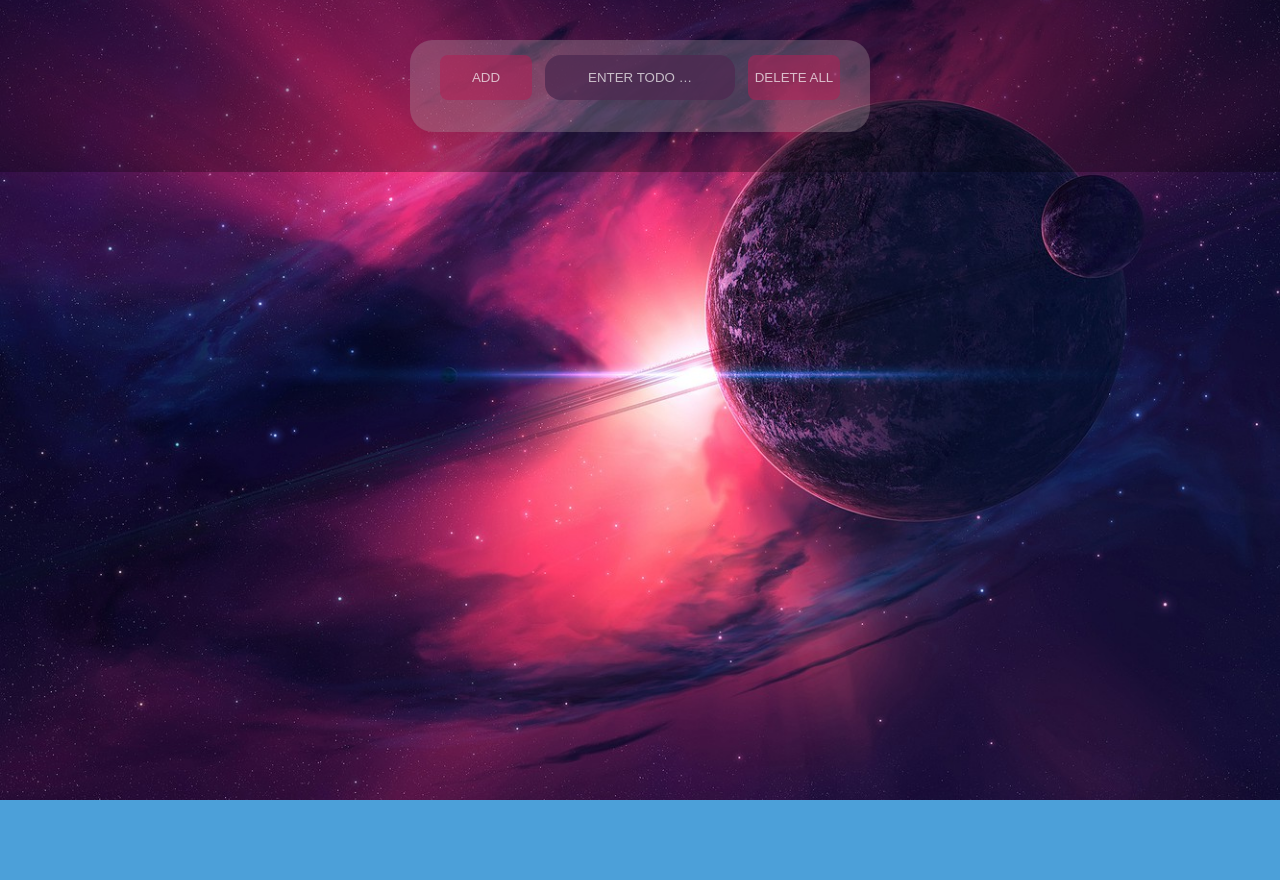
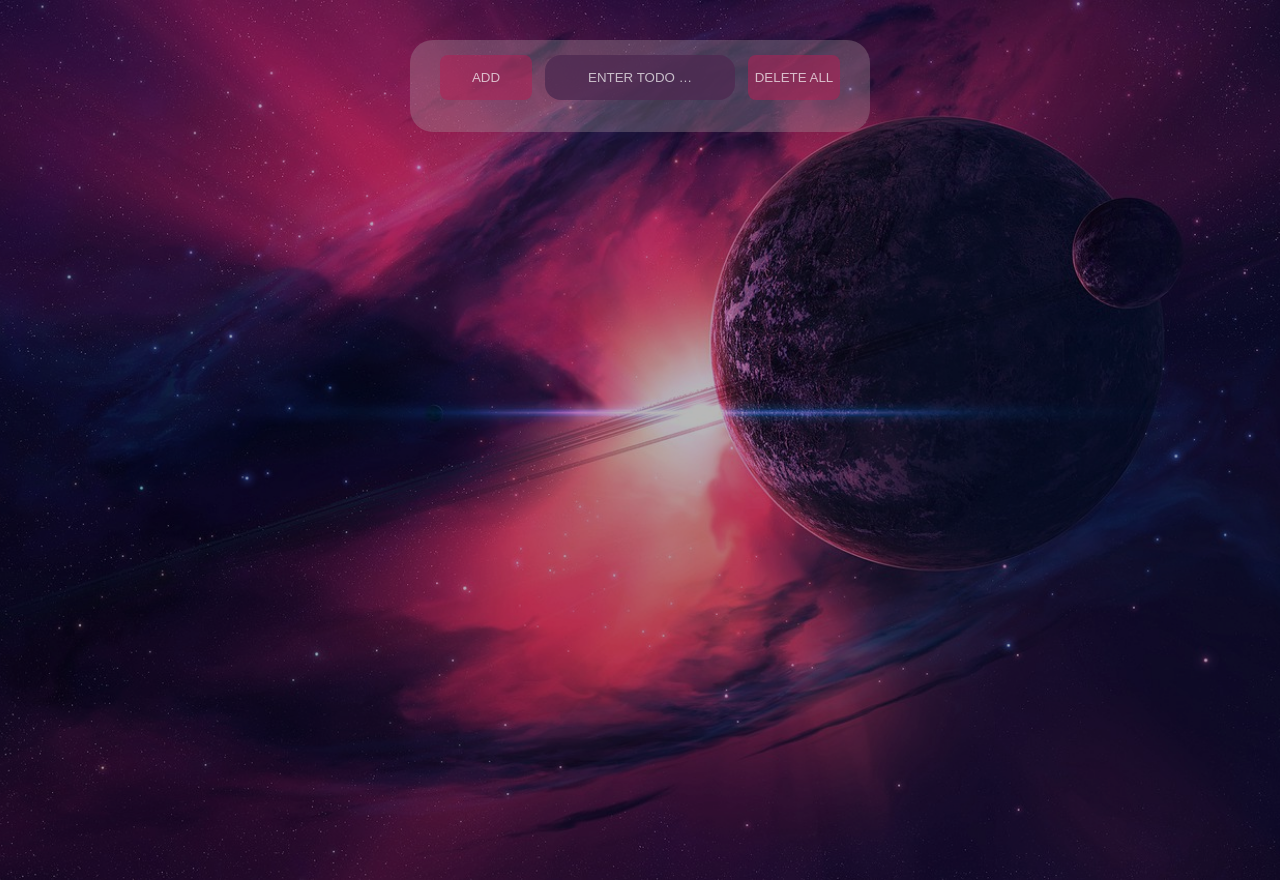
Before and after one commit to NATASHAmedvedeva95/Todo-list, a plain HTML site: page index.html in a window 1280 px wide. Before the commit the page ends 800 px from the top, so only its background shows below. Drawn offline with Linux system fonts and the light colour scheme.

Commit message:
Update style.css

```diff
--- a/style.css
+++ b/style.css
@@ -3,15 +3,21 @@
   padding: 0;
 }
 body{
-  background: url(planeta-kosmos-rozovyi-fon-art.png);
-  background-color: rgba(0, 120, 201, 0.7);
-  background-position: center;
-  background-repeat: no-repeat;
-  background-size: cover;
-  background-attachment: fixed;
-  position: relative;
+    width: 100%;
+    height: 100%;
 }
-body::after {
+.container {
+    margin: 0 auto;
+    padding: 40px 0;
+    position: relative;
+    background: url(planeta-kosmos-rozovyi-fon-art.png);
+    min-height: 100vh;
+    background-repeat: no-repeat;
+    background-position: center;
+    background-size: cover;
+    background-attachment: fixed;
+}
+.container::after {
     content: "";
     background: rgb(0 0 0 / 28%);
     position: absolute;
@@ -19,11 +25,6 @@ body::after {
     left: 0;
     width: 100%;
     height: 100%;
-}
-.container {
-  margin: 0 auto;
-  padding: 40px 0;
-  position: relative;
 }
 .wrapper_todo {
   margin: 0 auto;
```
